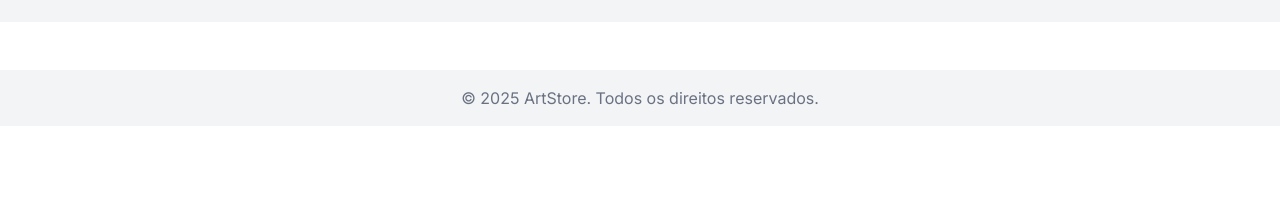
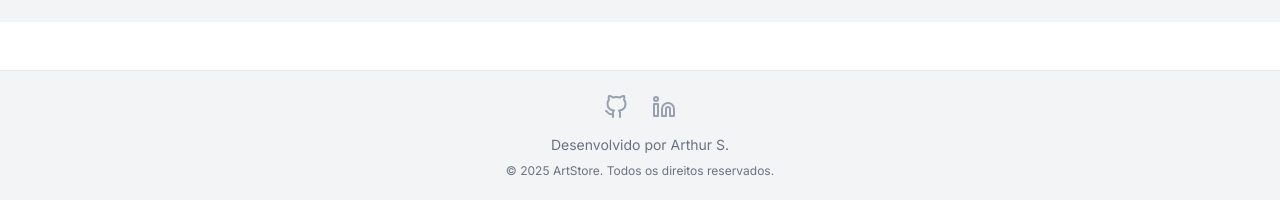
Before and after one commit to ArthurS357/ArtStore, a Next.js app: page / in a window 1280 px wide. Shown: the part 850-1050 px from the top of the page. Before the commit the page ends 976 px from the top, so only its background shows below. Built offline with nearby package versions, Linux system fonts and the light colour scheme; no server answers; the database is empty.

Commit message:
Update Footer.tsx

```diff
--- a/src/app/components/Footer.tsx
+++ b/src/app/components/Footer.tsx
@@ -1,9 +1,38 @@
+import { FiGithub, FiLinkedin } from 'react-icons/fi';
+
 export default function Footer() {
   const currentYear = new Date().getFullYear();
   return (
-    <footer className="bg-gray-100 mt-12">
-      <div className="container mx-auto px-8 py-4 text-center text-gray-500">
-        <p>&copy; {currentYear} ArtStore. Todos os direitos reservados.</p>
+    <footer className="bg-gray-100 mt-12 py-6 border-t border-gray-200">
+      <div className="container mx-auto px-8 text-center text-gray-500">
+
+        <div className="flex justify-center items-center gap-6 mb-4">
+          <a
+            href="https://github.com/ArthurS357/ArtStore"
+            target="_blank"
+            rel="noopener noreferrer"
+            aria-label="GitHub"
+            className="text-gray-400 hover:text-indigo-600 transition-colors"
+          >
+            <FiGithub size={24} />
+          </a>
+          <a
+            href="https://www.linkedin.com/in/arthur-sabino1337-/"
+            target="_blank"
+            rel="noopener noreferrer"
+            aria-label="LinkedIn"
+            className="text-gray-400 hover:text-indigo-600 transition-colors"
+          >
+            <FiLinkedin size={24} />
+          </a>
+        </div>
+
+        <p className="text-sm">
+          Desenvolvido por Arthur S.
+        </p>
+        <p className="text-xs mt-2">
+          &copy; {currentYear} ArtStore. Todos os direitos reservados.
+        </p>
       </div>
     </footer>
   );
```
